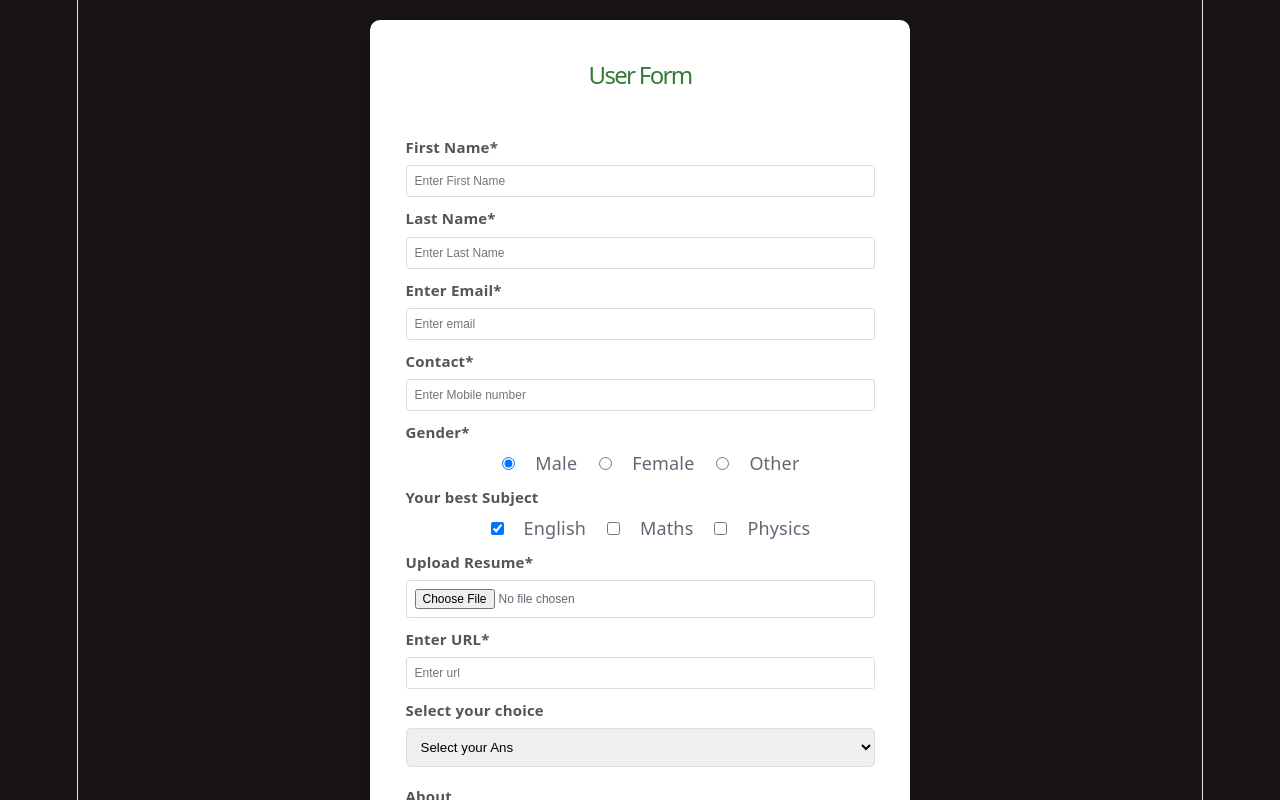
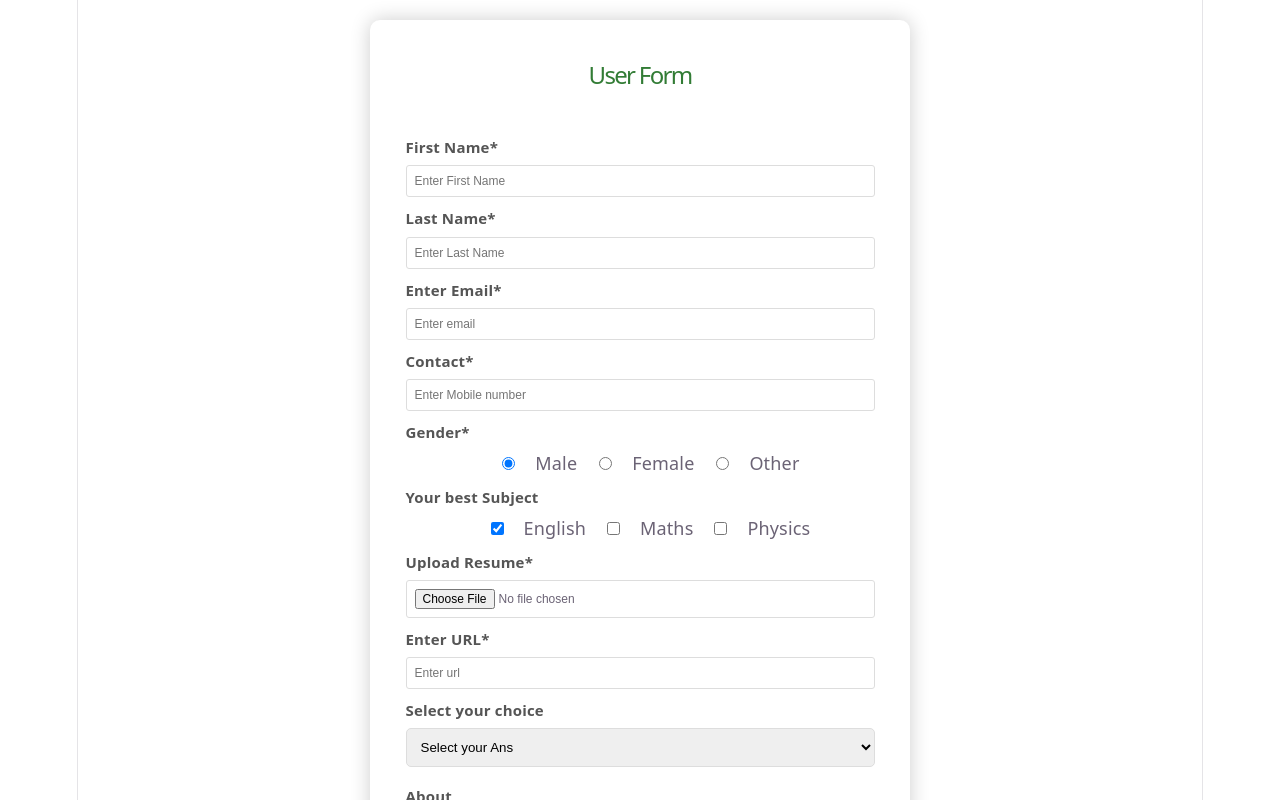
Before and after one commit to Gaur-star/projectReact, a React (Vite) app: page / in a window 1280 px wide. Shown: the top 800 px of the page. Built offline with nearby package versions, Linux system fonts and the light colour scheme.

Commit message:
css changed

```diff
--- a/src/App.css
+++ b/src/App.css
@@ -1,5 +1,5 @@
 body {
-    background: #1a1414;
+    background: #0000;
     text-align: center;
 }
 .App {
```
